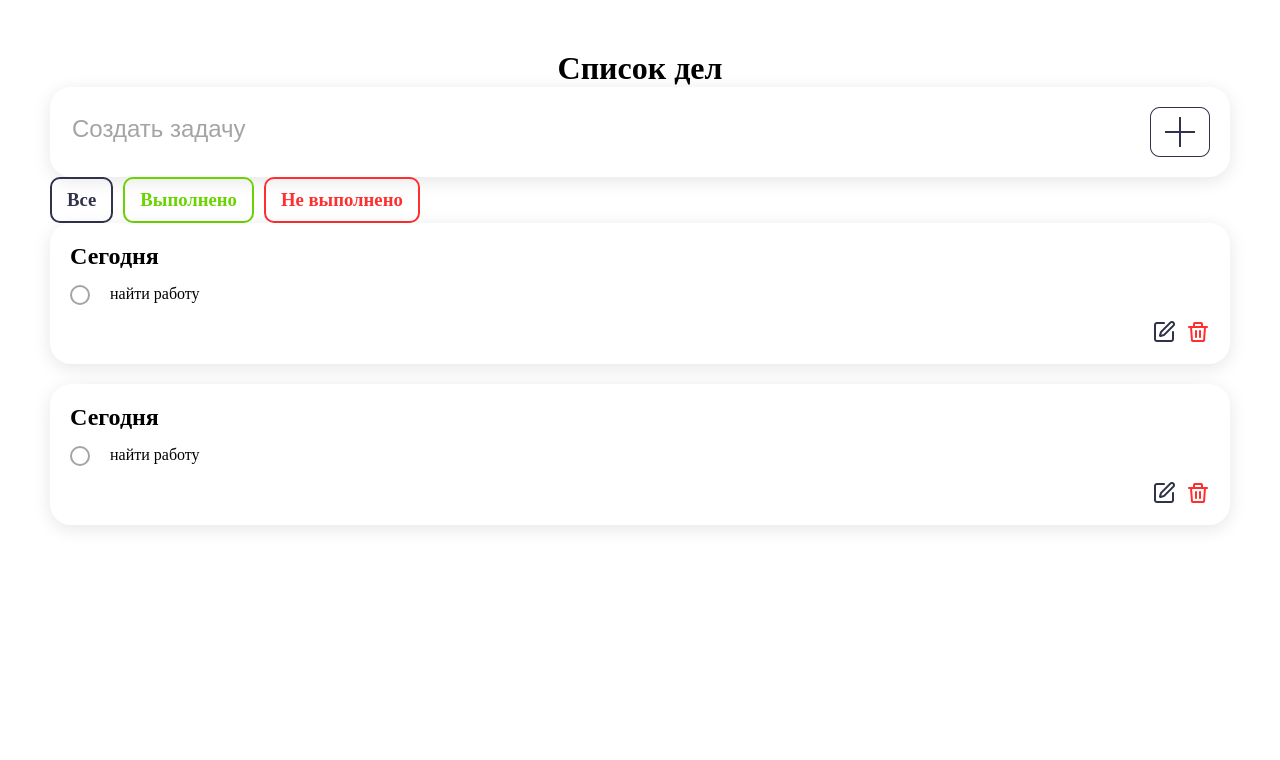
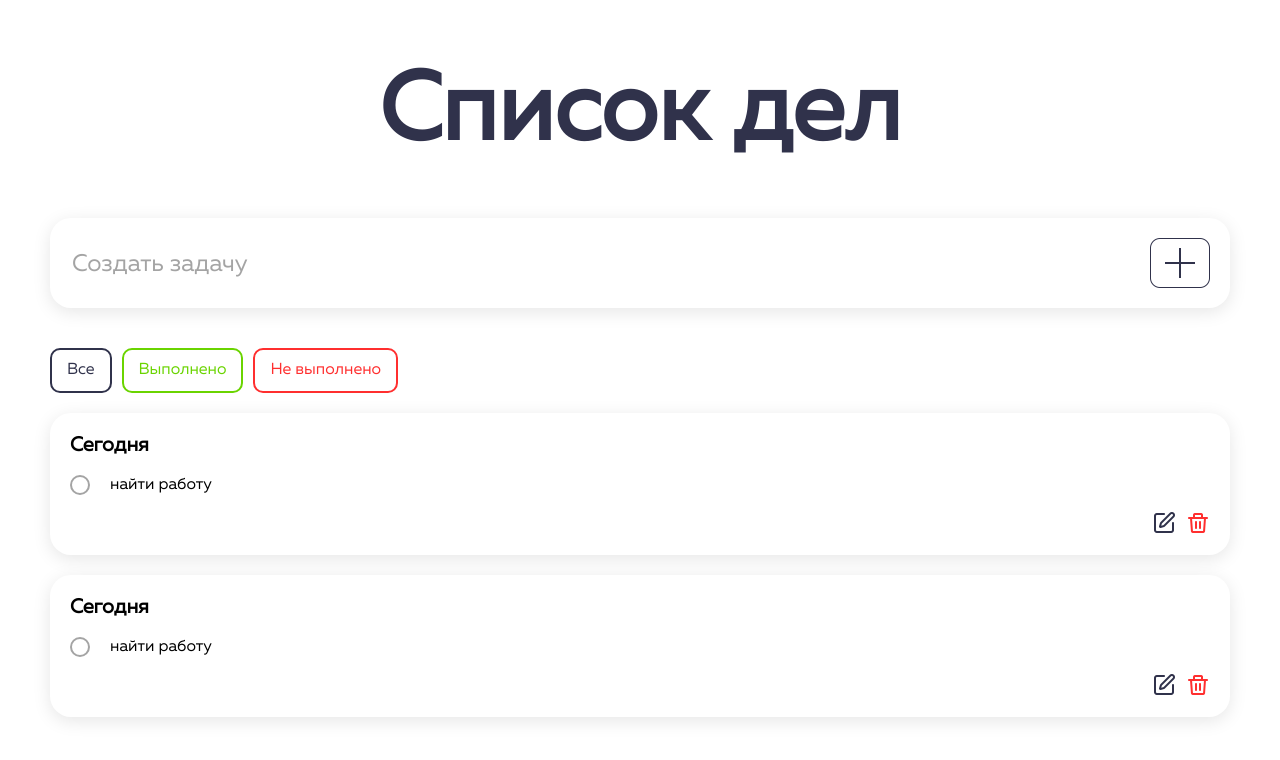
Before and after one commit to easuck/FERMA-test-task, a React (Vite) app: page / in a window 1280 px wide. Shown: the top 760 px of the page. Built offline with nearby package versions, Linux system fonts and the light colour scheme.

Commit message:
feat: added font

```diff
--- a/src/App.scss
+++ b/src/App.scss
@@ -4,4 +4,7 @@
   align-items: center;
   width: 100%;
   padding: 50px;
+  & > h1{
+    color: var(--default);
+  }
 }
--- a/src/App.tsx
+++ b/src/App.tsx
@@ -8,14 +8,14 @@ import TagChip, {TagType} from "./components/TagChip/TagChip.tsx";
 const App = () => {
     return (
         <div className='mainPage'>
-            <h1>Список дел</h1>
-            <TaskBar/>
-            <TagBar>
+            <h1 className='text-96 bold'>Список дел</h1>
+            <TaskBar classname='mt-40'/>
+            <TagBar classname='mt-40'>
                 <TagChip name={TagType.ALL}/>
                 <TagChip name={TagType.COMPLETE}/>
                 <TagChip name={TagType.INCOMPLETE}/>
             </TagBar>
-            <TaskList>
+            <TaskList classname='mt-20'>
                 <Task text='найти работу'/>
                 <Task text='найти работу'/>
             </TaskList>
--- a/src/components/TagBar/TagBar.tsx
+++ b/src/components/TagBar/TagBar.tsx
@@ -1,8 +1,13 @@
 import './TagBar.scss'
 
-const TagBar = ({children}) => {
+type Props = {
+    classname?: string;
+    children: React.ReactNode;
+}
+
+const TagBar = ({children, classname}: Props) => {
     return (
-        <div className='TagBar'>
+        <div className={`TagBar ${classname}`}>
             {children}
         </div>
     );
--- a/src/components/TagChip/TagChip.tsx
+++ b/src/components/TagChip/TagChip.tsx
@@ -19,7 +19,7 @@ const tagStyles = {
 const TagChip = ({name}: Props) => {
     return (
         <div className={`TagChip ${tagStyles[name]}`}>
-            <h3>{name}</h3>
+            <h3 className='text-16 regular'>{name}</h3>
         </div>
     );
 };
--- a/src/components/Task/Task.tsx
+++ b/src/components/Task/Task.tsx
@@ -7,10 +7,10 @@ type Props = {
 const Task = ({text}: Props) => {
     return (
         <div className='Task'>
-            <h2>Сегодня</h2>
+            <h2 className='text-20 bold'>Сегодня</h2>
             <div className='Task_content'>
                 <div className='Task_content_status'/>
-                <div className='Task_content_text'>{text}</div>
+                <h2 className='text-16 regular'>{text}</h2>
             </div>
             <div className='Task_icons'>
                 <img src='/DeleteIcon.png' alt='delete'/>
--- a/src/components/TaskBar/TaskBar.scss
+++ b/src/components/TaskBar/TaskBar.scss
@@ -10,11 +10,12 @@
     width: 100%;
     height: 100%;
     border: none;
+    color: var(--default);
     &::placeholder{
       color: #A4A4A4;
+      font-family: Muller, sans-serif;
       font-weight: 400;
       font-size: 24px;
-      line-height: 24px;
     }
     &:focus{
       outline: none;
--- a/src/components/TaskBar/TaskBar.tsx
+++ b/src/components/TaskBar/TaskBar.tsx
@@ -1,9 +1,13 @@
 import './TaskBar.scss'
 
-const TaskBar = () => {
+type Props = {
+    classname?: string;
+}
+
+const TaskBar = ({classname}: Props) => {
     return (
-        <div className='TaskBar'>
-            <input className='TaskBar_input'
+        <div className={`TaskBar ${classname}`}>
+            <input className='TaskBar_input text-24 regular'
                    placeholder='Создать задачу'
             />
             <img src='/AddIcon.png'
--- a/src/components/TaskList/TaskList.tsx
+++ b/src/components/TaskList/TaskList.tsx
@@ -1,8 +1,13 @@
 import './TaskList.scss'
 
-const TaskList = ({children}) => {
+type Props = {
+    classname?: string;
+    children: React.ReactNode;
+}
+
+const TaskList = ({children, classname}: Props) => {
     return (
-        <div className='TaskList'>
+        <div className={`TaskList ${classname}`}>
             {children}
         </div>
     );
--- a/src/index.scss
+++ b/src/index.scss
@@ -4,6 +4,7 @@
 }
 html{
   min-height: 100vh;
+  font-family: Muller, sans-serif;
 }
 :root{
   --default: #30324B;
@@ -13,3 +14,29 @@ html{
   --active-secondary: #CEFF9D;
   --delete-secondary: #FFB8B8;
 }
+@font-face {
+  font-family: Muller;
+  src: url('./fonts/Muller-Trial-Bold.ttf')
+}
+@font-face {
+  font-family: Muller;
+  src: url('./fonts/Muller-Trial-Regular.ttf');
+}
+$fontSizes: 16, 20, 24, 96;
+@each $i in $fontSizes{
+  .text-#{$i}{
+    font-size: $i + px;
+  }
+}
+$margin: 10, 20, 40;
+@each $i in $margin{
+  .mt-#{$i}{
+    margin-top: $i + px;
+  }
+}
+.regular{
+  font-weight: 400;
+}
+.bold{
+  font-weight: 700;
+}
```
Also changed, not shown: src/fonts/Muller-Trial-Bold.ttf (added), src/fonts/Muller-Trial-Regular.ttf (added).
